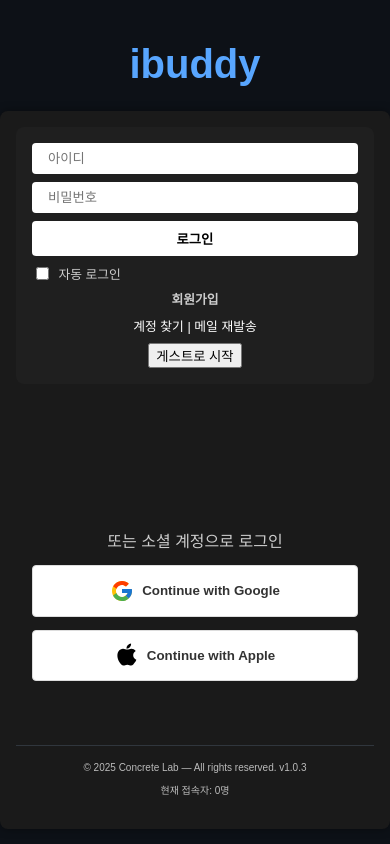
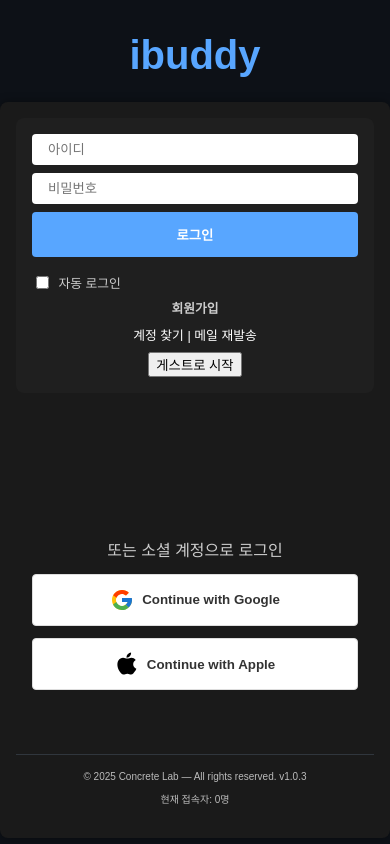
Before and after one commit to davidminq/chitchat, a React (Vite) app in the folder ibuddy/: page / in a window 390 px wide. Built offline with nearby package versions, Linux system fonts and the light colour scheme.

Commit message:
Enhance: input visibility, login button color, Enter key message send, responsive layout polish

```diff
--- a/ibuddy/src/App.jsx
+++ b/ibuddy/src/App.jsx
@@ -144,7 +144,21 @@ function App() {
             <div className="auth-box">
               <input type="text" placeholder="아이디" className="auth-input" />
               <input type="password" placeholder="비밀번호" className="auth-input" />
-              <button className="auth-login">로그인</button>
+              <button
+                className="auth-login"
+                style={{
+                  backgroundColor: '#58a6ff',
+                  color: 'white',
+                  padding: '0.8rem 1.2rem',
+                  border: 'none',
+                  borderRadius: '4px',
+                  fontWeight: 'bold',
+                  cursor: 'pointer',
+                  marginBottom: '1rem'
+                }}
+              >
+                로그인
+              </button>
               <div
                 className="auth-options"
                 style={{
```
